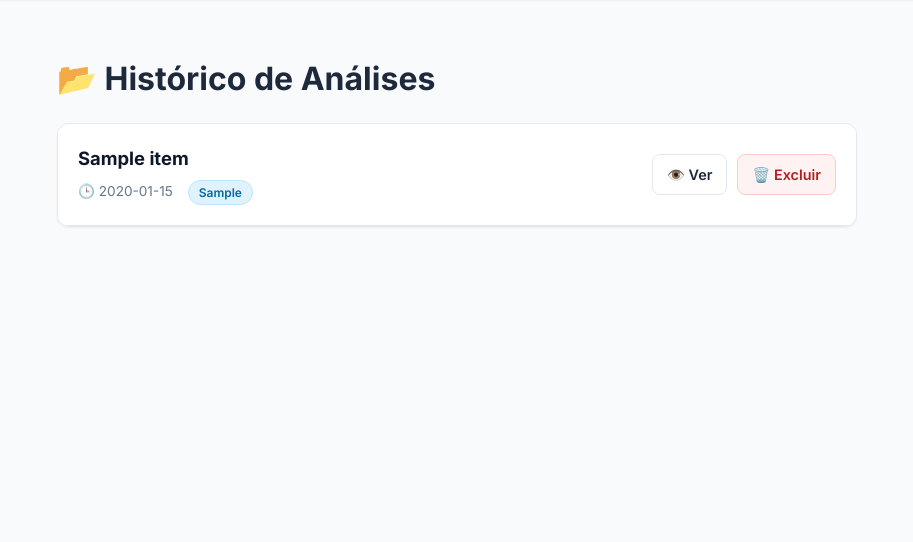
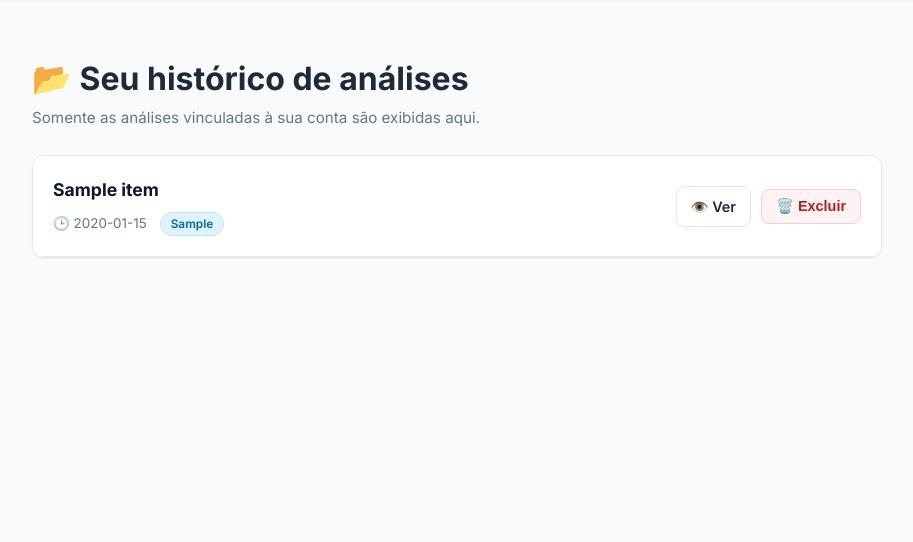
Before and after one commit to sabrinaandraderocha-cmyk/lumen-juridico, a Flask app: template templates/historico.html in a window 1280 px wide. Shown: the part 82-624 px from the top of the page, without its empty margins (183-1096 px from the left). Run offline with Flask 3, Linux system fonts and the light colour scheme; the template is opened without the code that fills it: most values are stand-ins (such as "Sample title", 1, 10 or a date in 2020).

Commit message:
Update historico.html

```diff
--- a/templates/historico.html
+++ b/templates/historico.html
@@ -1,68 +1,42 @@
 {% extends "base.html" %}
 {% block title %}Histórico • Lumen Jurídico{% endblock %}
+{% block content %}
+<div style="max-width:850px; margin:0 auto; padding:20px 0;">
+  <h1 style="color:#1e293b; margin-bottom:8px;">📂 Seu histórico de análises</h1>
+  <p class="muted" style="margin:0 0 25px;">Somente as análises vinculadas à sua conta são exibidas aqui.</p>
 
-{% block content %}
-<div style="max-width: 800px; margin: 0 auto; padding: 20px 0;">
-    <h1 style="color: #1e293b; margin-bottom: 25px; display: flex; align-items: center; gap: 10px;">
-        📂 Histórico de Análises
-    </h1>
-
-    <div class="card shadow-sm" style="padding: 0; overflow: hidden; border-radius: 12px; border: 1px solid #e2e8f0;">
+  <div class="card shadow-sm" style="padding:0; overflow:hidden; border-radius:12px; border:1px solid #e2e8f0;">
     {% for item in paginacao.items %}
-        <div style="padding: 20px; border-bottom: 1px solid #e2e8f0; display: flex; justify-content: space-between; align-items: center; background-color: #ffffff; transition: background-color 0.2s;" onmouseover="this.style.backgroundColor='#f8fafc'" onmouseout="this.style.backgroundColor='#ffffff'">
-
-            <div style="flex: 1; padding-right: 20px;">
-                <a href="{{ url_for('resultado', id=item.id) }}" style="text-decoration: none; font-size: 1.15rem; font-weight: 700; color: #0f172a; display: block; margin-bottom: 6px;">
-                    {{ item.titulo_resumo or "Análise Sem Título" }}
-                </a>
-
-                <div style="display: flex; gap: 15px; align-items: center;">
-                    <span style="font-size: 0.85rem; color: #64748b; display: flex; align-items: center; gap: 4px;">
-                        🕒 {{ item.data_criacao.strftime('%d/%m/%Y às %H:%M') }}
-                    </span>
-
-                    {# Nova etiqueta com o Tipo de Peça salvo pela IA #}
-                    {% if item.tipo_peca %}
-                    <span style="font-size: 0.75rem; background: #e0f2fe; color: #0369a1; padding: 2px 10px; border-radius: 99px; font-weight: 600; border: 1px solid #bae6fd;">
-                        {{ item.tipo_peca }}
-                    </span>
-                    {% endif %}
+      <div style="padding:20px; border-bottom:1px solid #e2e8f0; display:flex; justify-content:space-between; align-items:center; gap:18px; background:#fff; flex-wrap:wrap;">
+        <div style="flex:1; min-width:250px;">
+          <a href="{{ url_for('resultado', id=item.id) }}" style="text-decoration:none; font-size:1.1rem; font-weight:700; color:#0f172a; display:block; margin-bottom:7px;">{{ item.titulo_resumo or "Análise sem título" }}</a>
+          <div style="display:flex; gap:13px; align-items:center; flex-wrap:wrap;">
+            <span style="font-size:.84rem; color:#64748b;">🕒 {{ item.data_criacao.strftime('%d/%m/%Y às %H:%M') }}</span>
+            {% if item.tipo_peca %}<span style="font-size:.74rem; background:#e0f2fe; color:#0369a1; padding:2px 10px; border-radius:99px; font-weight:600; border:1px solid #bae6fd;">{{ item.tipo_peca }}</span>{% endif %}
           </div>
         </div>
-
-            <div style="display: flex; gap: 10px; align-items: center;">
-                <a href="{{ url_for('resultado', id=item.id) }}" class="btn secondary" style="padding: 8px 14px; font-size: 0.9rem; margin: 0;">
-                    👁️ Ver
-                </a>
-                <a href="{{ url_for('excluir', id=item.id) }}" class="btn" style="padding: 8px 14px; font-size: 0.9rem; background: #fef2f2; color: #b91c1c; border: 1px solid #fecaca; margin: 0;" onclick="return confirm('Tem certeza que deseja apagar esta análise permanentemente?')">
-                    🗑️ Excluir
-                </a>
+        <div style="display:flex; gap:10px; align-items:center;">
+          <a href="{{ url_for('resultado', id=item.id) }}" class="btn secondary" style="padding:8px 14px; font-size:.9rem; margin:0;">👁️ Ver</a>
+          <form method="post" action="{{ url_for('excluir', id=item.id) }}" style="margin:0;" onsubmit="return confirm('Tem certeza que deseja apagar esta análise permanentemente?');">
+            <input type="hidden" name="_csrf_token" value="{{ csrf_token() }}">
+            <button type="submit" class="btn" style="padding:8px 14px; font-size:.9rem; background:#fef2f2; color:#b91c1c; border:1px solid #fecaca; margin:0;">🗑️ Excluir</button>
+          </form>
         </div>
-
       </div>
     {% else %}
-        <div style="padding: 50px 20px; text-align: center; color: #64748b;">
-            <div style="font-size: 3rem; margin-bottom: 15px;">📭</div>
-            <p style="font-size: 1.2rem; color: #334155; font-weight: 600; margin-bottom: 5px;">Nenhuma análise salva ainda.</p>
-            <p style="font-size: 0.95rem; margin-bottom: 20px;">Seus documentos processados aparecerão organizados aqui.</p>
-            <a href="{{ url_for('home') }}" class="btn primary" style="margin: 0 auto;">Iniciar Nova Análise</a>
+      <div style="padding:50px 20px; text-align:center; color:#64748b;">
+        <div style="font-size:3rem; margin-bottom:15px;">📭</div>
+        <p style="font-size:1.2rem; color:#334155; font-weight:600; margin-bottom:5px;">Nenhuma análise salva ainda.</p>
+        <p style="font-size:.95rem; margin-bottom:20px;">Seus documentos processados aparecerão organizados aqui.</p>
+        <a href="{{ url_for('home') }}" class="btn primary">Iniciar nova análise</a>
       </div>
     {% endfor %}
   </div>
 
   {% if paginacao.has_prev or paginacao.has_next %}
-    <div style="margin-top: 25px; display: flex; justify-content: center; gap: 10px;">
-        {% if paginacao.has_prev %}
-            <a href="{{ url_for('historico', page=paginacao.prev_num) }}" class="btn secondary">
-                ⬅️ Anterior
-            </a>
-        {% endif %}
-
-        {% if paginacao.has_next %}
-            <a href="{{ url_for('historico', page=paginacao.next_num) }}" class="btn secondary">
-                Próxima ➡️
-            </a>
-        {% endif %}
+    <div style="margin-top:25px; display:flex; justify-content:center; gap:10px;">
+      {% if paginacao.has_prev %}<a href="{{ url_for('historico', page=paginacao.prev_num) }}" class="btn secondary">⬅️ Anterior</a>{% endif %}
+      {% if paginacao.has_next %}<a href="{{ url_for('historico', page=paginacao.next_num) }}" class="btn secondary">Próxima ➡️</a>{% endif %}
     </div>
   {% endif %}
 </div>
```
Lines whose indentation alone changed are shown as unchanged.
